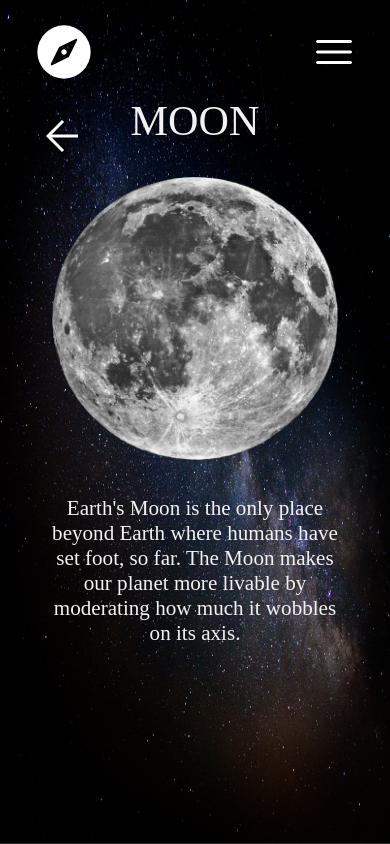
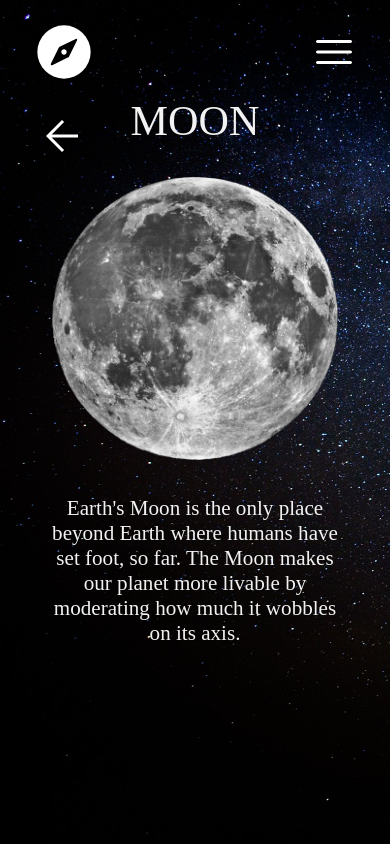
Before and after one commit to Misiek22113/Space, a React (Vite) app: page /moon in a window 390 px wide. Built offline with nearby package versions, Linux system fonts and the light colour scheme; a web font is replaced by a local one.

Commit message:
fix mobile background

```diff
--- a/src/components/Pages/HistoryPage/HistoryPage.scss
+++ b/src/components/Pages/HistoryPage/HistoryPage.scss
@@ -7,9 +7,6 @@
   height: 100vh;
   z-index: -1;
   position: fixed;
-  // @include page-background-image(
-  //   "../../../assets/HistoryPage/galaxy_dark_2.jpg"
-  // );
 }
 
 .history-wrapper {
@@ -105,6 +102,10 @@
 }
 
 @media (max-width: $mobile-screen-size) {
+  .history-page-background {
+    width: fit-content;
+  }
+
   .history-wrapper {
     .spacecraft-container {
       .spacecraft-image {
--- a/src/components/Pages/HomePage/HomePage.scss
+++ b/src/components/Pages/HomePage/HomePage.scss
@@ -1,21 +1,12 @@
 @import "../../../styles/constants.scss";
 
 .background {
-  // display: flex;
-  // flex-direction: column;
-  // justify-content: center;
-  // align-items: center;
-  // gap: 2rem;
   top: 0;
   left: 0;
   width: 100vw;
   height: 100vh;
   z-index: -1;
   position: fixed;
-
-  // @include page-background-image(
-  //   "../../../assets/HomePageImages/Home_Page_1920_dark.jpg"
-  // );
 }
 
 .home-page-content {
@@ -36,6 +27,10 @@
 }
 
 @media (max-width: $mobile-screen-size) {
+  .background {
+    width: fit-content;
+  }
+
   .home-page-content {
     gap: 2rem;
 
--- a/src/components/Pages/MoonPage/MoonPage.scss
+++ b/src/components/Pages/MoonPage/MoonPage.scss
@@ -1,8 +1,6 @@
 @import "../../../styles/constants.scss";
 
 .background-moon {
-  // @include page-background-image("../../../assets/MoonPageImages/cosmos.jpg");
-
   .background {
     top: 0;
     left: 0;
@@ -31,6 +29,10 @@
 
 @media (max-width: $mobile-screen-size) {
   .background-moon {
+    .background {
+      width: fit-content;
+    }
+
     .card-section {
       padding-top: 4rem;
     }
--- a/src/components/Pages/SolarSystem/SolarSystem.scss
+++ b/src/components/Pages/SolarSystem/SolarSystem.scss
@@ -7,9 +7,6 @@
   height: 100vh;
   z-index: -1;
   position: fixed;
-  // @include page-background-image(
-  //   "../../../assets/SolarSystemPageImages/stars.jpg"
-  // );
 }
 
 .planet-section {
@@ -35,6 +32,10 @@
 }
 
 @media (max-width: $mobile-screen-size) {
+  .solar-system-background {
+    width: fit-content;
+  }
+
   .planet-section {
     gap: 3rem;
 
```
